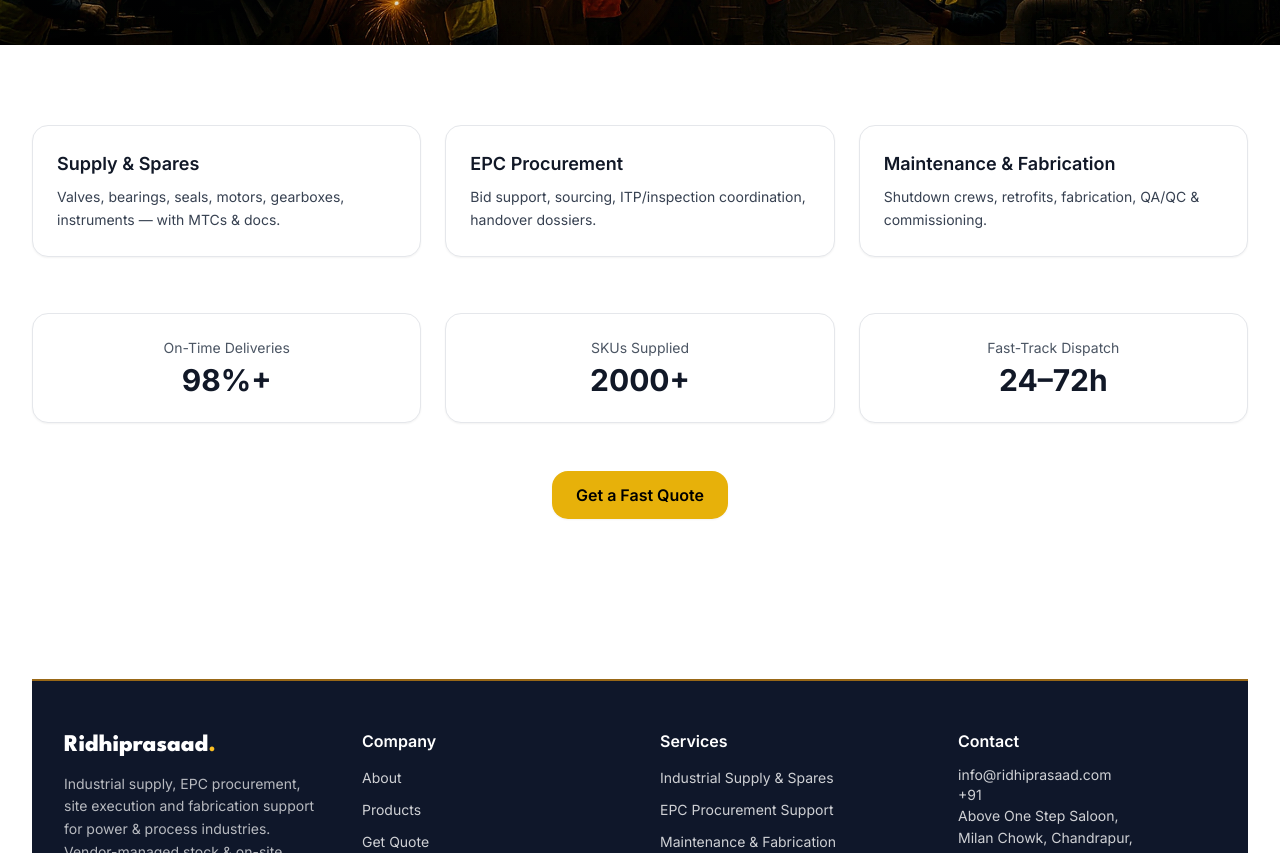
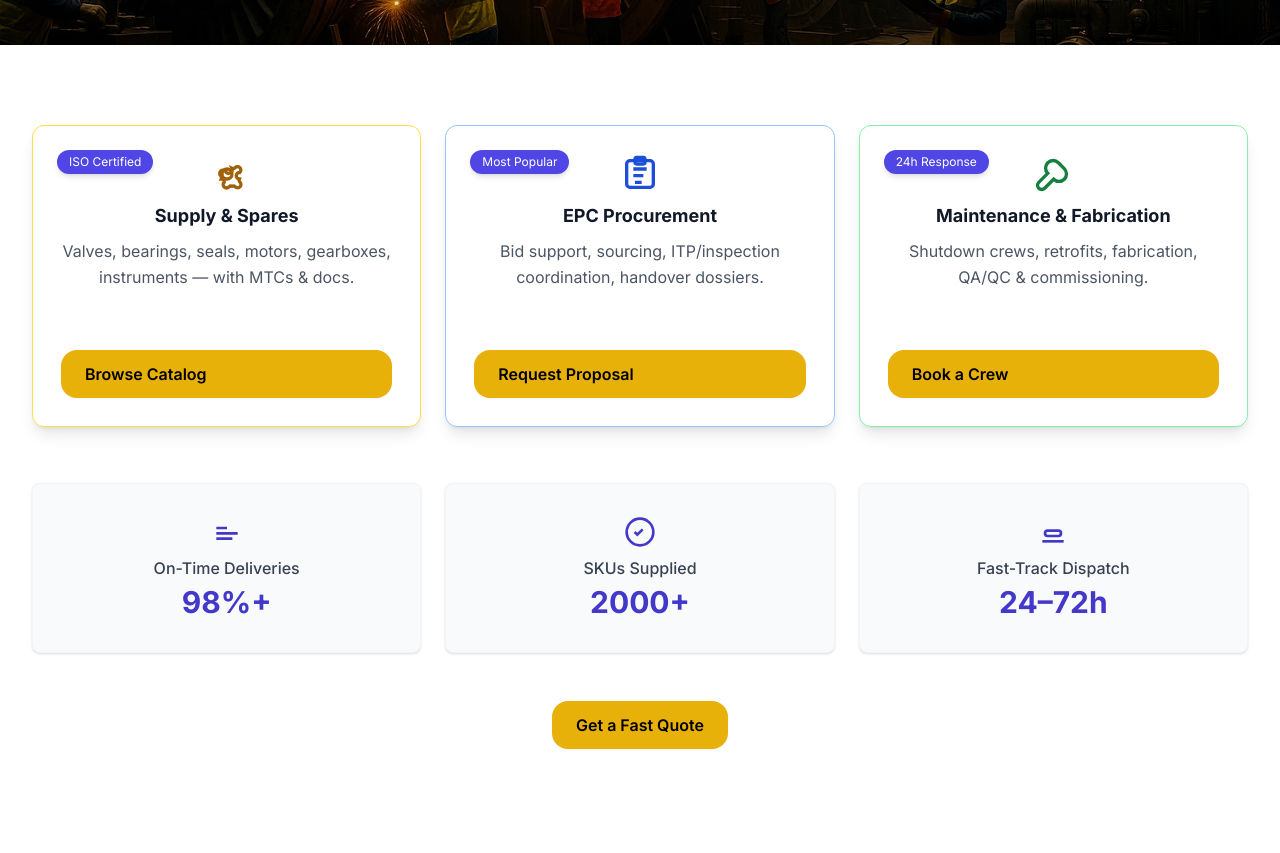
Before and after one commit to psspl2025/ridhiprasaad-site, a Next.js app: page / in a window 1280 px wide. Shown: the part 500-1353 px from the top of the page. Built offline with nearby package versions, Linux system fonts and the light colour scheme.

Commit message:
home page

```diff
--- a/app/page.tsx
+++ b/app/page.tsx
@@ -1,17 +1,93 @@
 // app/page.tsx
 import Link from "next/link";
 import PageHero from "@/components/PageHero";
+
+// Icon SVGs and card config
+const serviceCards = [
+  {
+    title: "Supply & Spares",
+    desc: "Valves, bearings, seals, motors, gearboxes, instruments — with MTCs & docs.",
+    icon: (
+      <svg xmlns="http://www.w3.org/2000/svg" fill="none" viewBox="0 0 24 24" stroke="currentColor"
+        className="w-10 h-10 text-yellow-700 group-hover:scale-110 transition-transform duration-200"
+      >
+        <circle cx="12" cy="12" r="3" strokeWidth={2}/>
+        <path strokeWidth={2} d="M19.4 15a1.65 1.65 0 00.33 1.82l.06.06a2 2 0 11-2.83 2.83l-.06-.06A1.65 1.65 0 0015 19.4a1.65 1.65 0 00-1.82.33l-.06.06a2 2 0 11-2.83-2.83l.06-.06A1.65 1.65 0 008.6 15a1.65 1.65 0 00-.33-1.82l-.06-.06a2 2 0 112.83-2.83l.06.06A1.65 1.65 0 0015 8.6a1.65 1.65 0 001.82-.33l.06-.06a2 2 0 112.83 2.83l-.06.06A1.65 1.65 0 0019.4 15z"/>
+      </svg>
+    ),
+    color: "border-yellow-300 hover:bg-yellow-50",
+    badge: "ISO Certified",
+    cta: "Browse Catalog",
+    stat: "Supplied to 11+ major power plants",
+    link: "/products"
+  },
+  {
+    title: "EPC Procurement",
+    desc: "Bid support, sourcing, ITP/inspection coordination, handover dossiers.",
+    icon: (
+      <svg xmlns="http://www.w3.org/2000/svg" fill="none" viewBox="0 0 24 24" stroke="currentColor"
+        className="w-10 h-10 text-blue-700 group-hover:scale-110 transition-transform duration-200"
+      >
+        <rect x="4" y="4" width="16" height="16" rx="2" strokeWidth={2}/>
+        <path strokeWidth={2} d="M8 9h8M8 13h6M9 17h4"/>
+        <rect x="9" y="2" width="6" height="4" rx="1" strokeWidth={2}/>
+      </svg>
+    ),
+    color: "border-blue-300 hover:bg-blue-50",
+    badge: "Most Popular",
+    cta: "Request Proposal",
+    stat: "Fastest quote: 2 hours",
+    link: "/contact"
+  },
+  {
+    title: "Maintenance & Fabrication",
+    desc: "Shutdown crews, retrofits, fabrication, QA/QC & commissioning.",
+    icon: (
+      <svg xmlns="http://www.w3.org/2000/svg" fill="none" viewBox="0 0 24 24" stroke="currentColor"
+        className="w-10 h-10 text-green-700 group-hover:scale-110 transition-transform duration-200"
+      >
+        <path strokeWidth={2} d="M15.232 5.232a4.5 4.5 0 00-6.364 6.364l-5.43 5.43a2.5 2.5 0 103.536 3.536l5.43-5.43a4.5 4.5 0 006.364-6.364z"/>
+      </svg>
+    ),
+    color: "border-green-300 hover:bg-green-50",
+    badge: "24h Response",
+    cta: "Book a Crew",
+    stat: "Avg. turnaround: 32h",
+    link: "/contact"
+  }
+];
+
+const statIcons = [
+  // Change to your preferred icon or leave plain; here using a simple theme icon
+  <svg xmlns="http://www.w3.org/2000/svg" fill="none" viewBox="0 0 24 24" stroke="currentColor"
+    width="32" height="32" className="mb-2 text-indigo-700 mx-auto"
+  >
+    <path strokeWidth={2} d="M4 13h16M4 17h12M4 9h8"/>
+  </svg>,
+  <svg xmlns="http://www.w3.org/2000/svg" fill="none" viewBox="0 0 24 24" stroke="currentColor"
+    width="32" height="32" className="mb-2 text-indigo-700 mx-auto"
+  >
+    <circle cx="12" cy="12" r="10" strokeWidth={2}/>
+    <path strokeWidth={2} d="M8 12l2 2 4-4"/>
+  </svg>,
+  <svg xmlns="http://www.w3.org/2000/svg" fill="none" viewBox="0 0 24 24" stroke="currentColor"
+    width="32" height="32" className="mb-2 text-indigo-700 mx-auto"
+  >
+    <rect x="6" y="11" width="12" height="4" rx="2" strokeWidth={2}/>
+    <path strokeWidth={2} d="M20 19H4"/>
+  </svg>
+];
 
 export default function HomePage() {
   return (
     <>
       {/* HERO */}
-     <PageHero
+      <PageHero
         fullBleed
         image="/hero/home-hero.webp?v=3"
         overlayDir="b"
-        overlayClassName="from-slate-900/55 via-slate-900/25 to-transparent"  // lighter
-        imageClassName="brightness-110 contrast-105"                           // brighter
+        overlayClassName="from-slate-900/55 via-slate-900/25 to-transparent"
+        imageClassName="brightness-110 contrast-105"
         title="Industrial Supply, EPC Support & On-site Execution"
         subtitle="Critical spares, retrofits, and custom fabrication for power & process plants — delivered with QA/QC documentation, safety compliance, and on-time execution."
         align="left"
@@ -21,48 +97,48 @@ export default function HomePage() {
         actions={
           <>
             <Link href="/services" className="btn-primary">Explore Services</Link>
-            <Link
-              href="/products"
-              className="btn-ghost text-white/90 border-white/70 hover:text-white hover:border-white"
-            >
-              Products
-            </Link>
-            <Link
-              href="/contact"
-              className="btn-ghost text-white/90 border-white/70 hover:text-white hover:border-white"
-            >
-              Contact
-            </Link>
+            <Link href="/products" className="btn-ghost text-white/90 border-white/70 hover:text-white hover:border-white">Products</Link>
+            <Link href="/contact" className="btn-ghost text-white/90 border-white/70 hover:text-white hover:border-white">Contact</Link>
           </>
         }
       />
 
-      {/* VALUE CARDS */}
+      {/* ENHANCED VALUE CARDS */}
       <section className="py-16 md:py-20">
         <div className="content">
           <div className="grid gap-6 md:grid-cols-3">
-            {[
-              ["Supply & Spares", "Valves, bearings, seals, motors, gearboxes, instruments — with MTCs & docs."],
-              ["EPC Procurement", "Bid support, sourcing, ITP/inspection coordination, handover dossiers."],
-              ["Maintenance & Fabrication", "Shutdown crews, retrofits, fabrication, QA/QC & commissioning."],
-            ].map(([title, desc]) => (
-              <article key={title} className="card p-6">
-                <h2 className="font-semibold text-lg text-gray-900">{title}</h2>
-                <p className="mt-2 text-sm text-gray-700 leading-relaxed">{desc}</p>
-              </article>
+            {serviceCards.map(({ title, desc, icon, color, badge, cta, stat, link }) => (
+              <Link
+                key={title}
+                href={link}
+                className={`group card relative p-7 rounded-xl shadow-lg border bg-white flex flex-col items-center transition-all duration-200 focus:ring-2 focus:outline-none cursor-pointer ${color}`}
+                aria-label={`More about ${title}`}
+              >
+                {badge && (
+                  <span className="absolute top-6 left-6 bg-indigo-600 text-white text-xs px-3 py-1 rounded-full shadow-md select-none">{badge}</span>
+                )}
+                {icon}
+                <h2 className="font-bold text-lg text-gray-900 text-center mt-2">{title}</h2>
+                <p className="mt-2 text-base text-gray-600 leading-relaxed text-center">{desc}</p>
+                <div className="mt-5 opacity-0 group-hover:opacity-100 group-focus:opacity-100 transform translate-y-3 group-hover:translate-y-0 group-focus:translate-y-0 transition-all duration-200">
+                  <div className="text-xs text-gray-500 font-medium italic">{stat}</div>
+                </div>
+                <span className="mt-6 btn-primary w-full text-center">{cta}</span>
+              </Link>
             ))}
           </div>
 
-          {/* STATS (proper dl semantics: dt then dd) */}
+          {/* STATS */}
           <dl className="mt-14 grid gap-6 sm:grid-cols-3">
             {[
               ["On-Time Deliveries", "98%+"],
               ["SKUs Supplied", "2000+"],
               ["Fast-Track Dispatch", "24–72h"],
-            ].map(([label, value]) => (
-              <div key={label} className="card p-6 text-center">
-                <dt className="text-sm text-gray-600">{label}</dt>
-                <dd className="mt-1 text-3xl font-bold text-gray-900">{value}</dd>
+            ].map(([label, value], i) => (
+              <div key={label} className="card py-8 px-4 rounded-lg shadow border border-gray-100 bg-gray-50 text-center flex flex-col items-center">
+                {statIcons[i]}
+                <dt className="text-md text-gray-700 font-medium">{label}</dt>
+                <dd className="mt-1 text-3xl font-bold text-indigo-700">{value}</dd>
               </div>
             ))}
           </dl>
```
